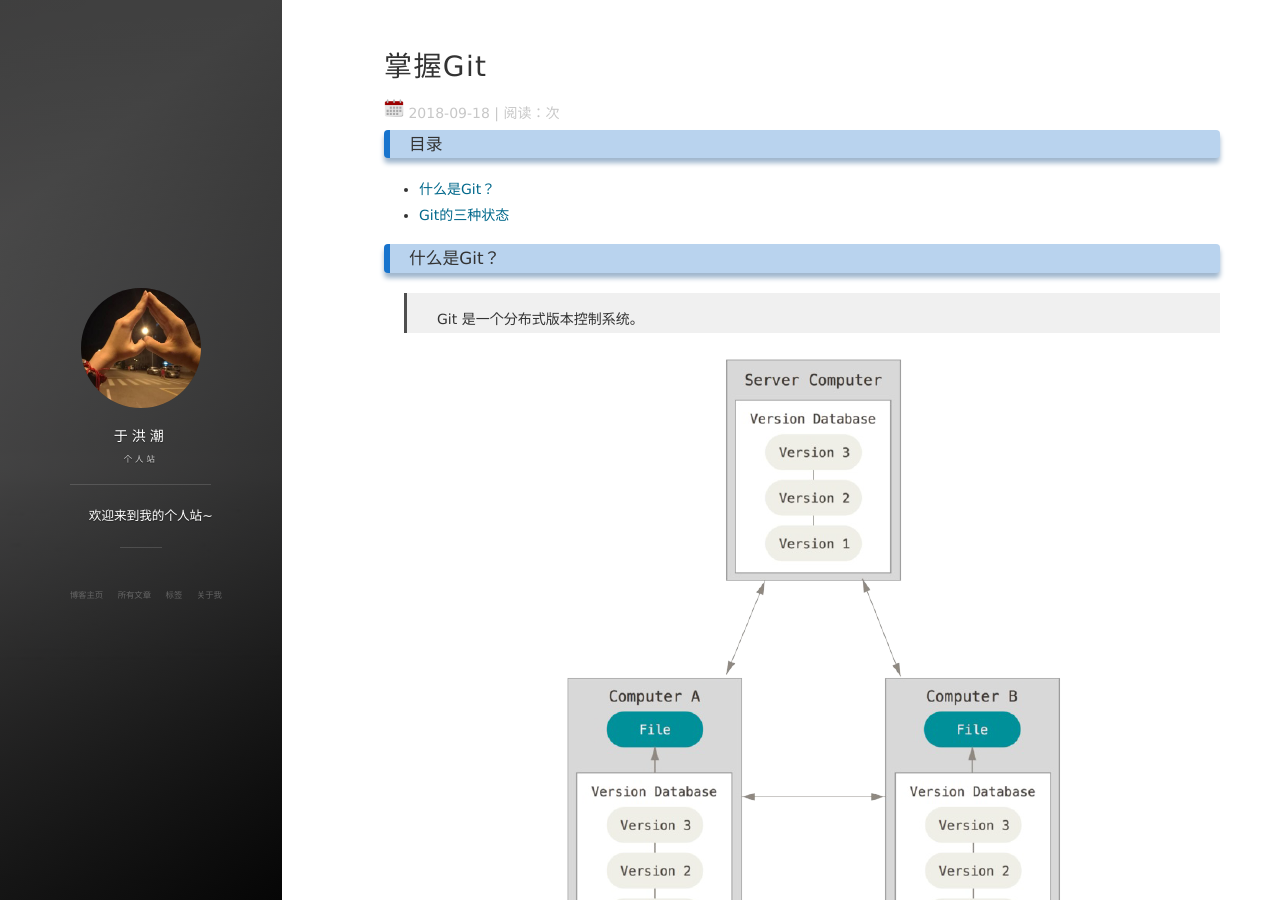
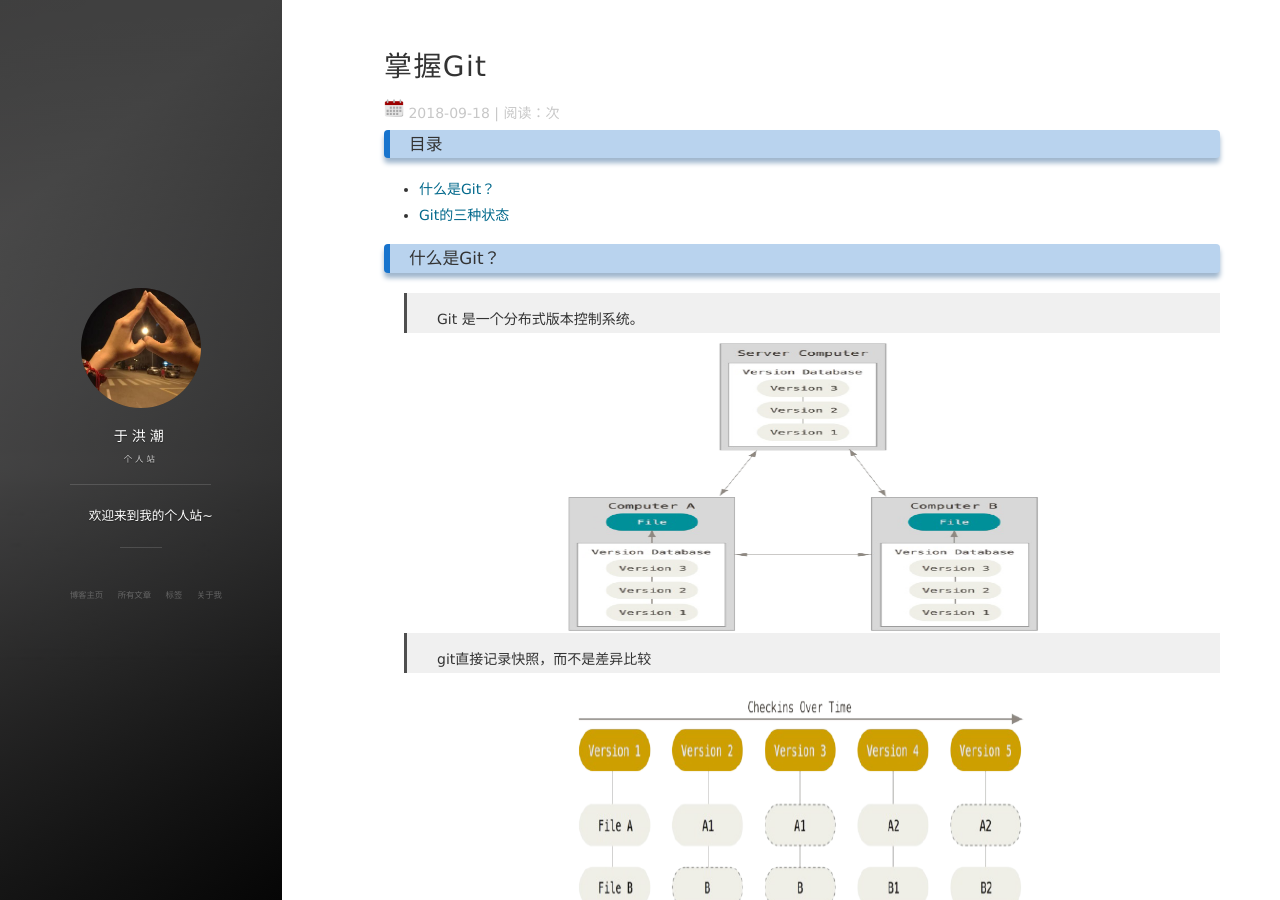
Before and after one commit to yuu6/yuu6.github.io, a Jekyll site: the page built from _posts/2018-09-18-掌握Git.md, in a window 1280 px wide and 900 px high. Built offline with Jekyll 4.4.1, drawn with Linux system fonts in a browser that asks for light colours; nearby versions of some CDN libraries; comment, search, counter and statistics services are not loaded.

Commit message:
update 26

```diff
--- a/_posts/2018-09-18-掌握Git.md
+++ b/_posts/2018-09-18-掌握Git.md
@@ -16,10 +16,14 @@ tags: git
 ### <a name="What-is-Git"></a>什么是Git？
 > Git 是一个分布式版本控制系统。
 
-![git 图例](/images/posts/paper/git1.png)
+<div align="center">
+	<img src="/images/posts/paper/git1.png" height="300" width="500">
+</div>
 
 > git直接记录快照，而不是差异比较
-![git 记录快照](/images/posts/paper/git2.png)
+<div align="center">
+	<img src="/images/posts/paper/git2.png" height="300" width="500">
+</div>
 
 ### <a name="three-status"></a>Git的三种状态
 
```
